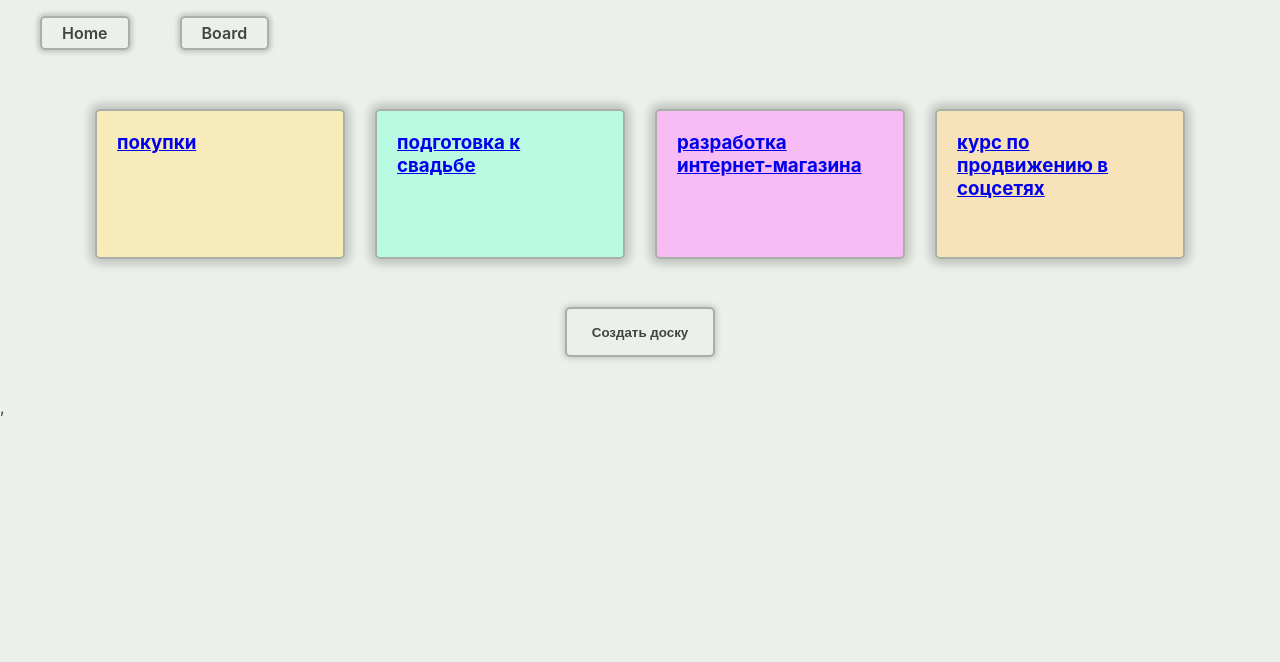
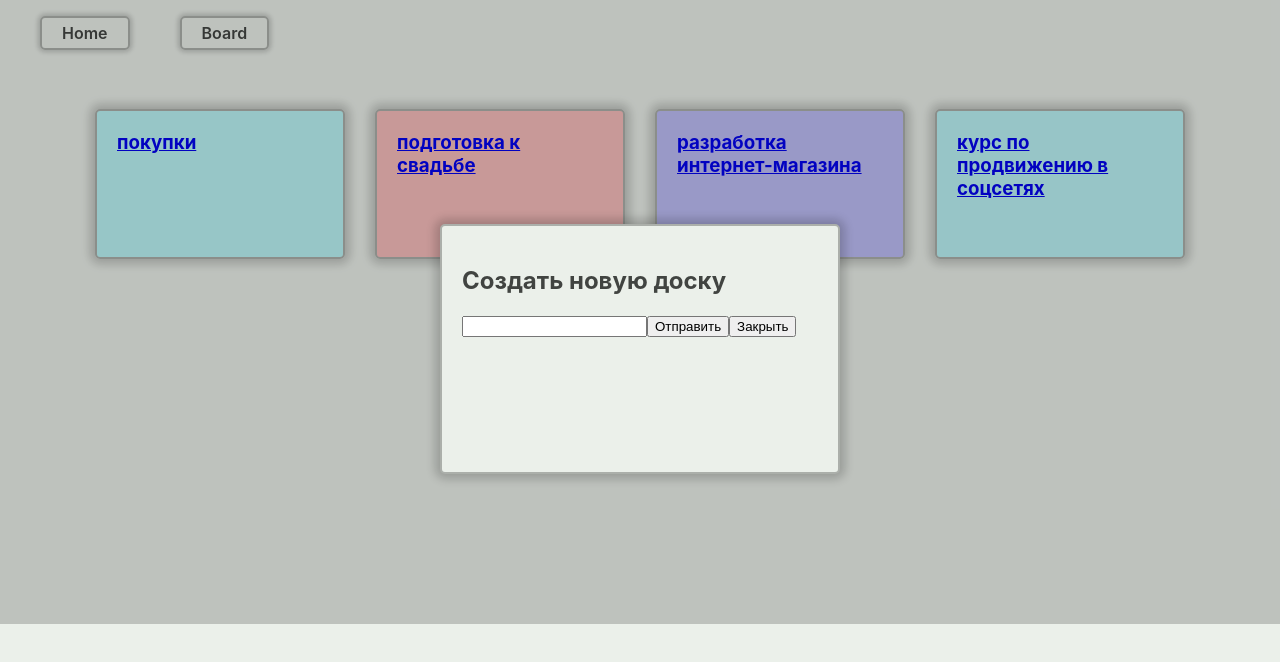
Before and after one commit to GaliaBonda/react-my-trello-frontend, a React (Create React App) app: page / in a window 1280 px wide. Both pictures are taken after a click on the button "Создать доску". Shown: the top 662 px of the page. Built offline with nearby package versions, Linux system fonts and the light colour scheme; no server answers.

Commit message:
add modal

```diff
--- a/src/app.scss
+++ b/src/app.scss
@@ -13,6 +13,9 @@ $shadow: rgba(12, 12, 12, 0.2);
 body {
   background-color: $background;
   color: $font;
+  position: relative;
+  width: 100vw;
+  height: 100vh;
 }
 
 button:hover {
--- a/src/index.tsx
+++ b/src/index.tsx
@@ -11,7 +11,6 @@ ReactDOM.render(
     <Provider store={store}>
       <App />
     </Provider>
-    ,
   </React.StrictMode>,
   document.getElementById('root')
 );
--- a/src/pages/Home/Home.tsx
+++ b/src/pages/Home/Home.tsx
@@ -8,15 +8,22 @@ import { connect } from 'react-redux';
 import IBoard from 'src/common/interfaces/IBoard';
 import Board from './components/Board/Board';
 import './home.scss';
-import { getBoards, postBoard } from '../../store/modules/boards/actions';
+import { getBoards, postBoard, showModal, onKeyPress } from '../../store/modules/boards/actions';
+import Modal from './components/Modal/Modal';
 
 type PropsType = {
   boards: IBoard[];
+  isVisible: boolean;
   getBoards: () => Promise<void>;
   postBoard: () => Promise<void>;
+  showModal: () => void;
+  onKeyPress: () => void;
 };
 type StateType = {
-  boards: IBoard[];
+  boards: {
+    boards: IBoard[];
+    isVisible: boolean;
+  };
 };
 
 // interface IMyComponentState {
@@ -36,19 +43,30 @@ type StateType = {
 //   ],
 // };
 
+// let modalIsVisible: boolean;
+
 class Home extends React.Component<PropsType, StateType> {
   // constructor(props: PropsType) {
   //   super(props);
   //   this.state = boards;
   // }
+
   async componentDidMount(): Promise<void> {
+    document.addEventListener('keydown', onKeyPress);
+    // console.log(this.props.boards);
     // await this.props.postBoard();
     await this.props.getBoards();
   }
 
+  componentWillUnmount(): void {
+    document.removeEventListener('keydown', onKeyPress);
+  }
+
   render(): JSX.Element {
     const { boards } = this.props;
-    console.log(boards);
+    console.log('boards', boards);
+    const { isVisible } = this.props;
+    console.log(isVisible);
     let randomColor;
     let items;
     if (boards) {
@@ -66,7 +84,10 @@ class Home extends React.Component<PropsType, StateType> {
       <div className="boards-container">
         <div className="boards">
           {items}
-          <button className="new-board-btn">Создать доску</button>
+          <button className="new-board-btn" onClick={showModal}>
+            Создать доску
+          </button>
+          <Modal isVisible={isVisible} />
         </div>
       </div>
     );
@@ -74,7 +95,8 @@ class Home extends React.Component<PropsType, StateType> {
 }
 
 const mapStateToProps = (state: StateType): unknown => ({
-  ...state.boards,
+  boards: state.boards.boards,
+  isVisible: state.boards.isVisible,
 });
 
-export default connect(mapStateToProps, { getBoards, postBoard })(Home as any);
+export default connect(mapStateToProps, { getBoards, postBoard, showModal, onKeyPress })(Home as any);
--- /dev/null
+++ b/src/pages/Home/components/Modal/Modal.tsx
@@ -0,0 +1,19 @@
+import React from 'react';
+import './modal.scss';
+
+export default function Modal(props: { isVisible: boolean }): JSX.Element | null {
+  const { isVisible } = props;
+  if (!isVisible) return null;
+  return (
+    <div className="modal-container">
+      <div className="modal">
+        <h2>Создать новую доску</h2>
+        <form action="">
+          <input type="text" name="input" />
+          <button type="submit">Отправить</button>
+          <button>Закрыть</button>
+        </form>
+      </div>
+    </div>
+  );
+}
--- /dev/null
+++ b/src/pages/Home/components/Modal/modal.scss
@@ -0,0 +1,21 @@
+@import 'src/app';
+@import '../../../Board/components/List/list.scss';
+
+.modal-container {
+    position: absolute;
+    width: 100vw;
+    height: 100vh;
+    background-color: $shadow;
+}
+
+.modal {
+    min-width: 400px;
+    min-height: 250px;
+    @extend %blank;
+    background-color: $background;
+    position: absolute;
+    top: 50%;
+    left: 50%;
+    transform: translate(-50%);
+    padding: 20px;
+}
--- a/src/store/modules/boards/actions.ts
+++ b/src/store/modules/boards/actions.ts
@@ -7,6 +7,7 @@ import config from 'src/common/constants/api';
 import { Dispatch } from 'redux';
 import IBoard from 'src/common/interfaces/IBoard';
 import IUser from 'src/common/interfaces/IUser';
+import store from 'src/store/store';
 
 export const getBoards =
   () =>
@@ -39,3 +40,11 @@ export const postBoard = () => async (dispatch: Dispatch) => {
     dispatch({ type: 'ERROR_ACTION_TYPE' });
   }
 };
+
+export const showModal = () => store.dispatch({ type: 'SHOW_MODAL' });
+export const onKeyPress = (e: KeyboardEvent) => {
+  if (e.key === 'Escape') {
+    e.preventDefault();
+    store.dispatch({ type: 'CLOSE_MODAL', payload: e });
+  }
+};
--- a/src/store/modules/boards/reducer.ts
+++ b/src/store/modules/boards/reducer.ts
@@ -1,3 +1,4 @@
+/* eslint-disable no-console */
 import IBoard from '../../../common/interfaces/IBoard';
 
 const initialState = {
@@ -7,6 +8,7 @@ const initialState = {
     { id: 3, title: 'разработка интернет-магазина' },
     { id: 4, title: 'курс по продвижению в соцсетях' },
   ] as IBoard[],
+  isVisible: false,
 };
 
 // eslint-disable-next-line @typescript-eslint/no-explicit-any
@@ -22,6 +24,18 @@ export default function reducer(state = initialState, action: { type: string; pa
         ...state,
         boards: [...state.boards, action.payload],
       };
+    case 'SHOW_MODAL': {
+      return {
+        ...state,
+        isVisible: true,
+      };
+    }
+    case 'CLOSE_MODAL': {
+      return {
+        ...state,
+        isVisible: false,
+      };
+    }
     case 'ERROR_ACTION_TYPE':
       return {
         ...state,
```
